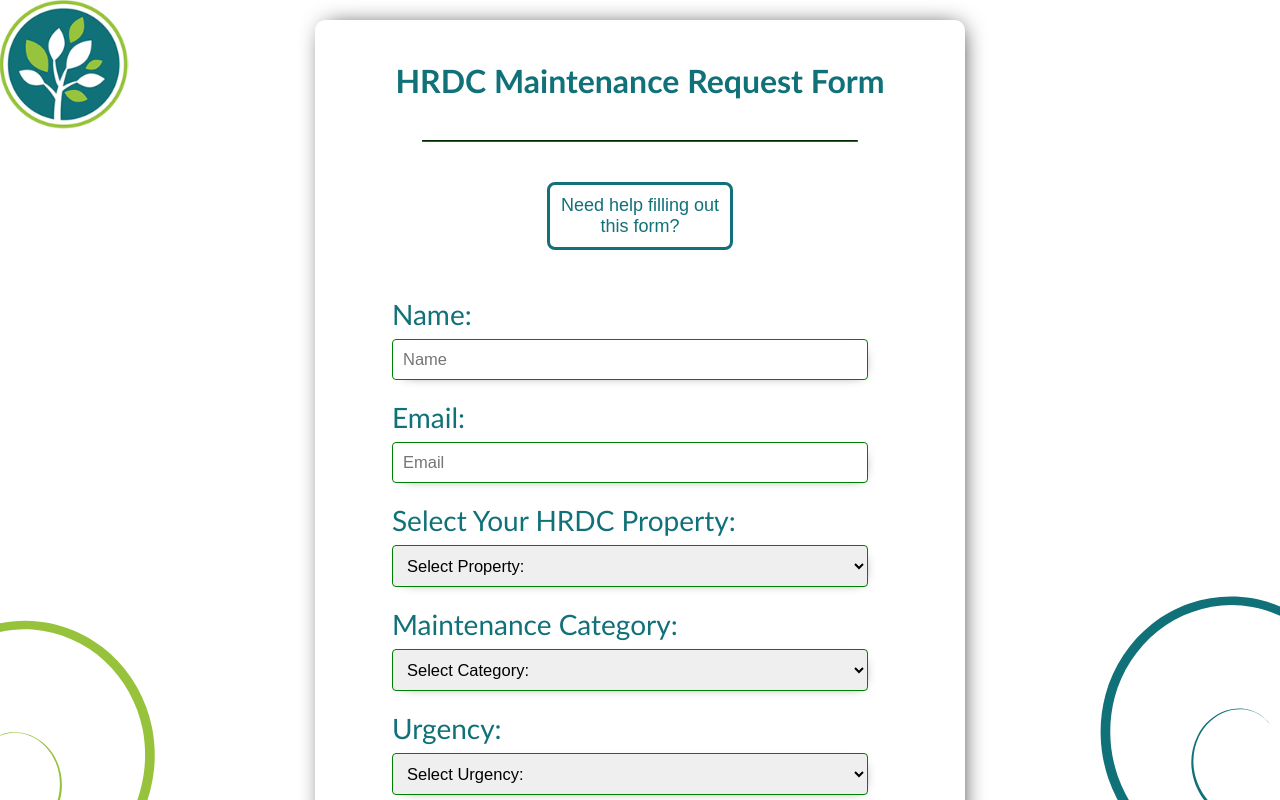
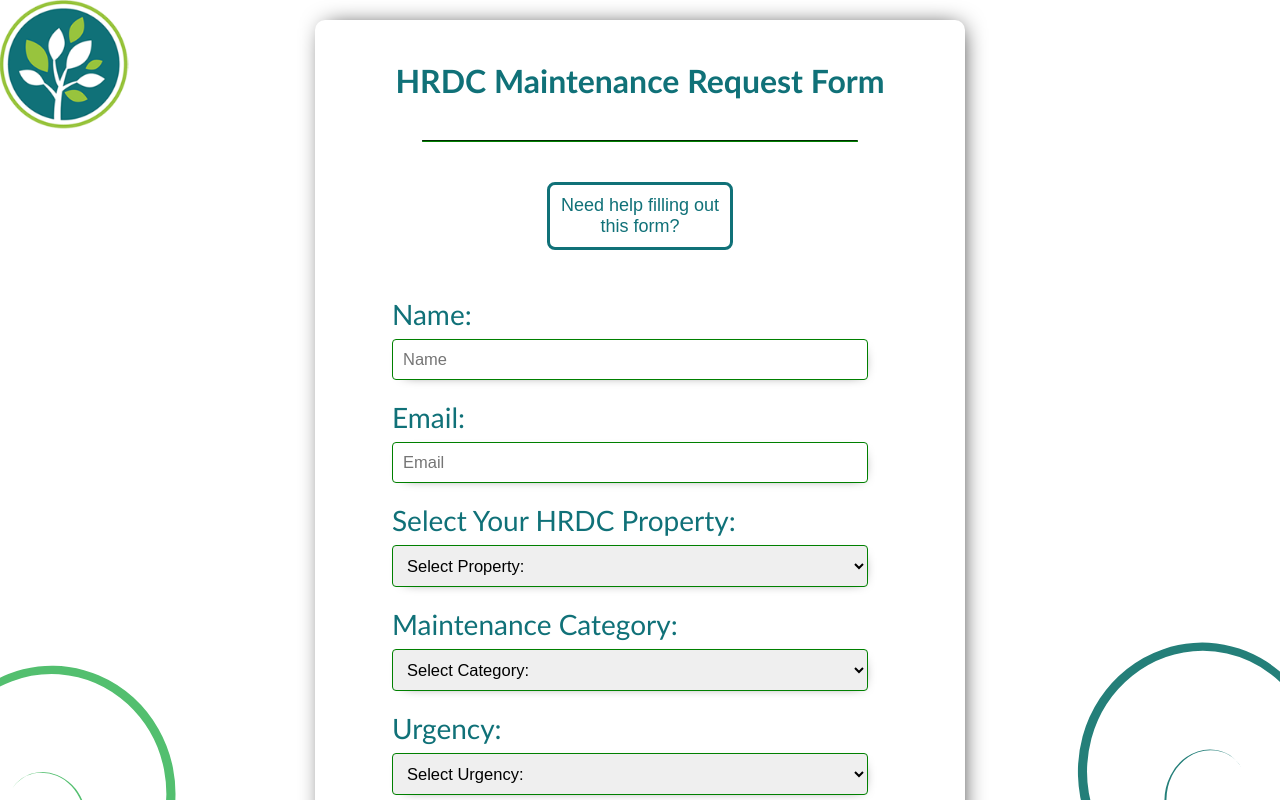
Before and after one commit to 423s24/Group_4, a React (Create React App) app: page / in a window 1280 px wide. Shown: the top 800 px of the page. Built offline with nearby package versions, Linux system fonts and the light colour scheme.

Commit message:
Release Candidate

```diff
--- a/src/App.css
+++ b/src/App.css
@@ -3,7 +3,7 @@
   font-family: 'Trebuchet MS', 'Lucida Sans Unicode', 'Lucida Grande', 'Lucida Sans', Arial, sans-serif;
   margin: 0;
   padding: 20px;
-  background-image: url(trees-03-01.svg), url('hrdc-logo.png');
+  background-image: url( 'Vines.svg' ),url('hrdc-logo.png');
   background-attachment: fixed;
   background-position: center, left top;
   background-repeat: no-repeat;
```
